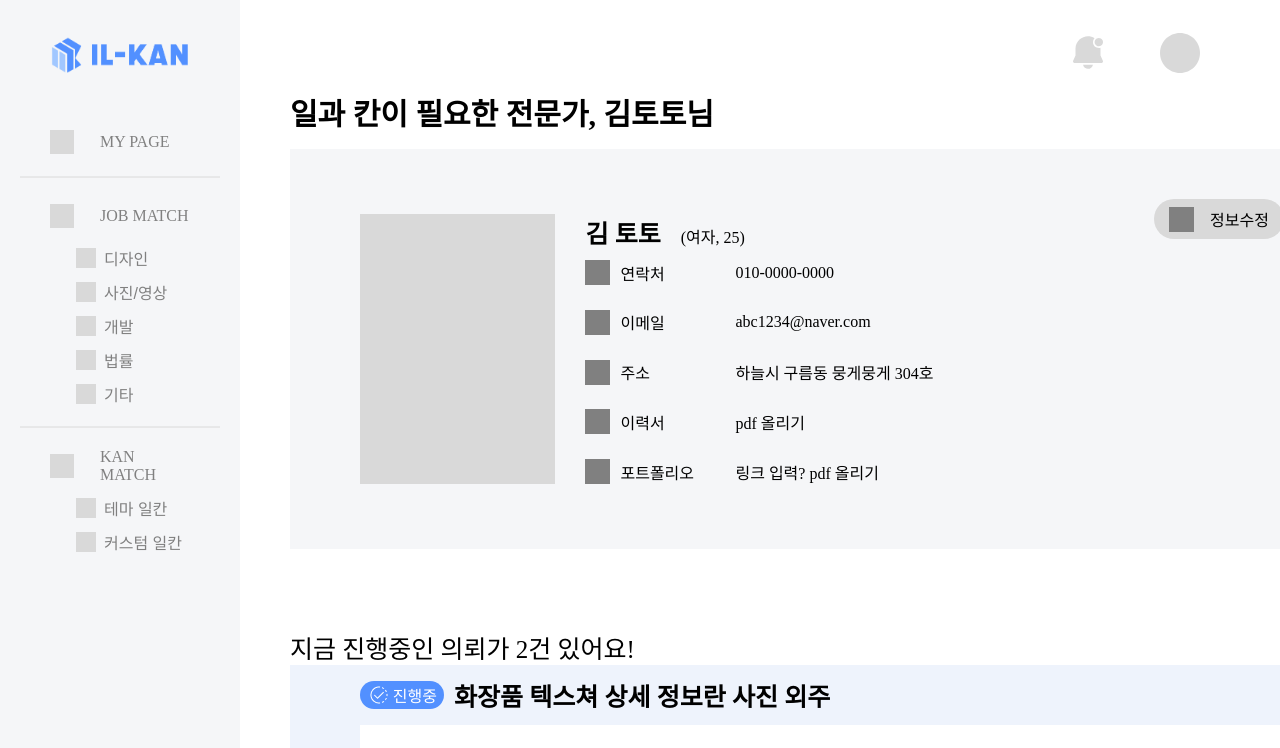
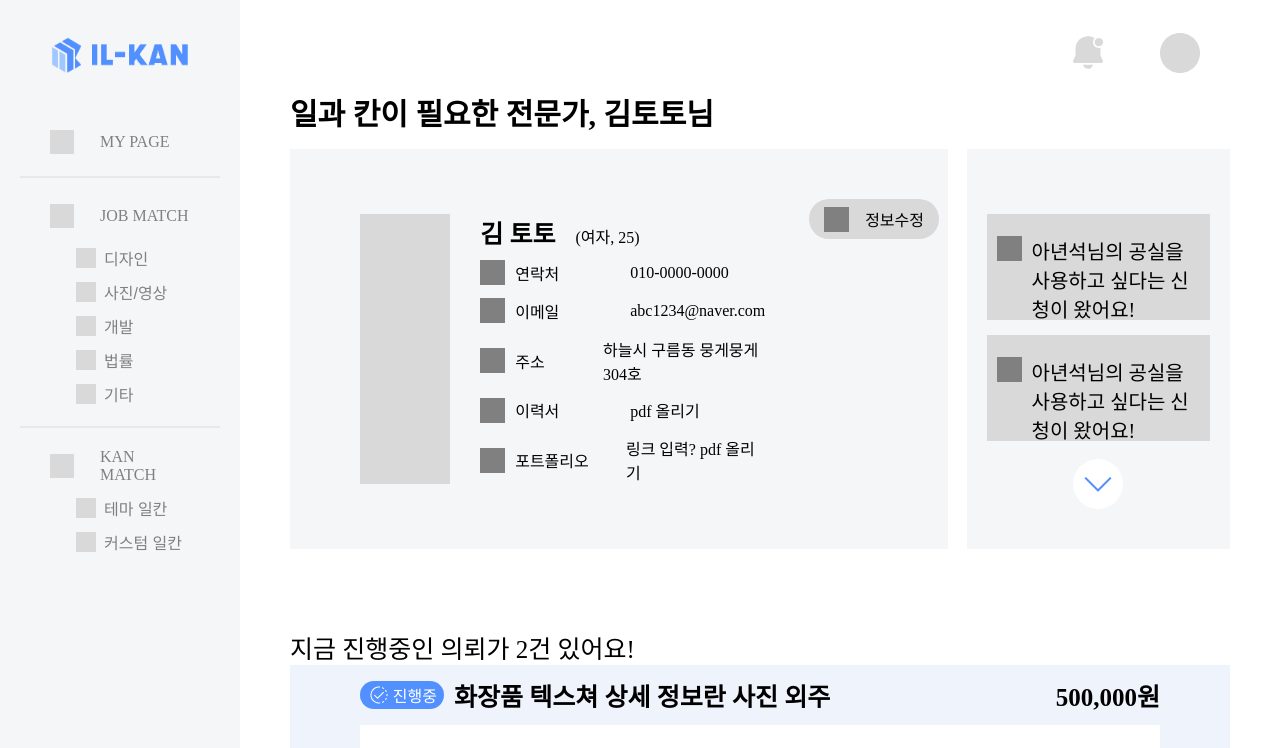
Before and after one commit to cryingdryice/ILKAN-web, a React (Vite) app: page /main/myPage in a window 1280 px wide. Shown: the top 748 px of the page. Built offline with nearby package versions, Linux system fonts and the light colour scheme; the HTML template or start-up script is replaced by a standard one.

Commit message:
fix: myPageContainer width 수정

```diff
--- a/src/css/pages/myPage.module.css
+++ b/src/css/pages/myPage.module.css
@@ -1,4 +1,4 @@
 .myPageContainer {
-  width: 1500px;
+  /* width: 1500px; */
   margin-top: 40px;
 }
```
